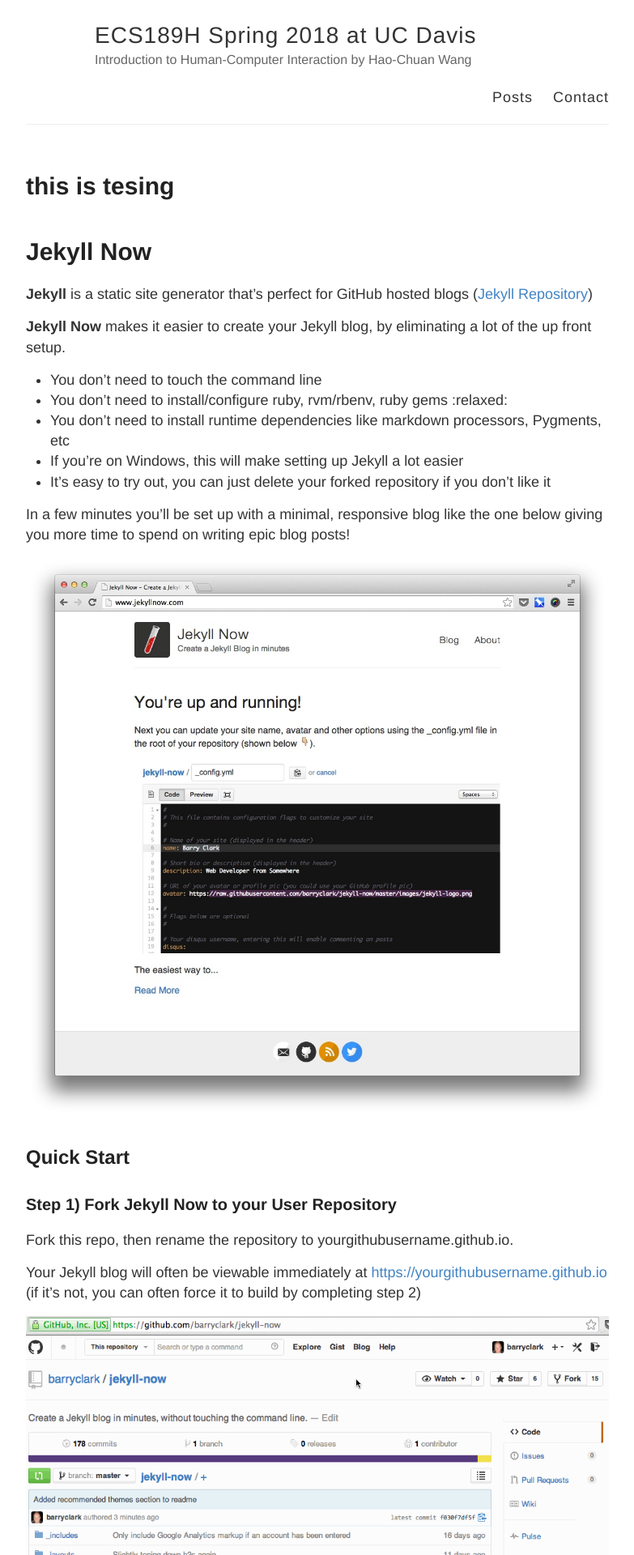
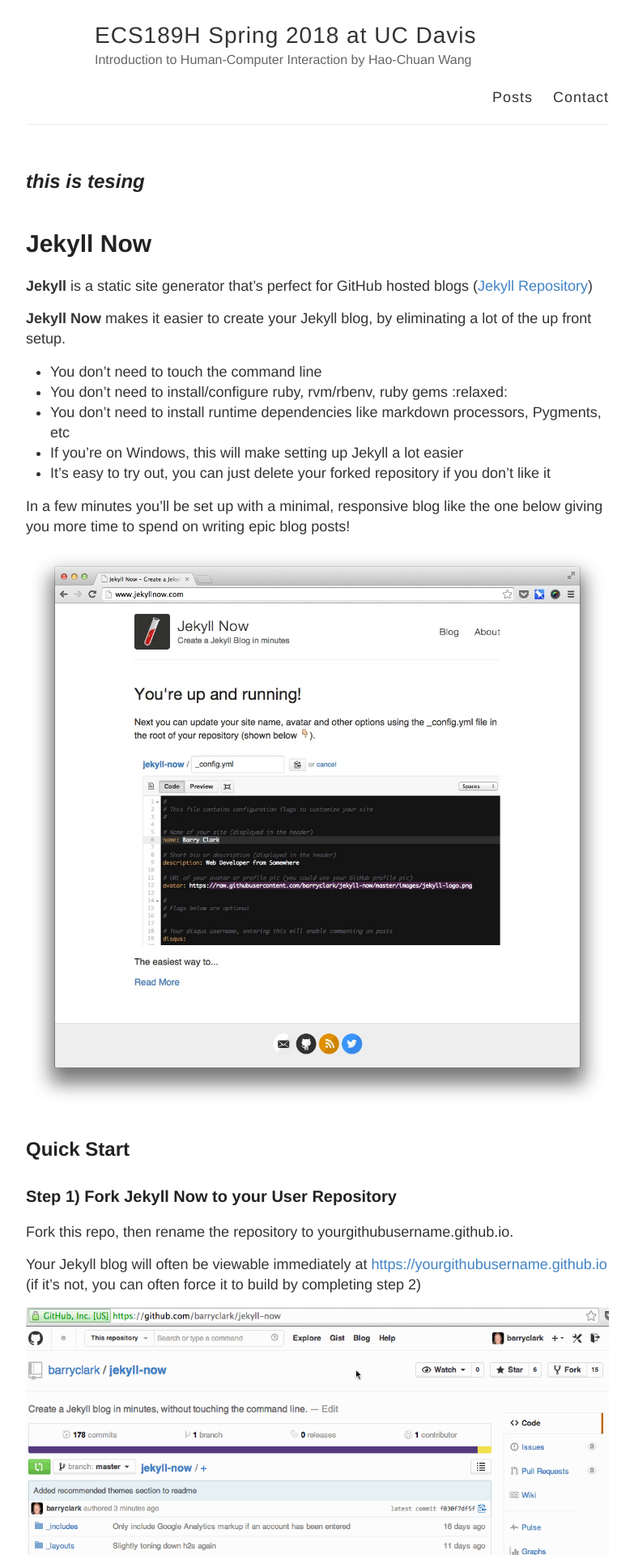
Before and after one commit to hciwang/hciwang.github.io, a Jekyll site: the page built from index.html, in a window 1280 px wide. Shown: the top 1920 px of the page at 81% size, without its empty margins (248-1031 px from the left). Built offline with Jekyll 4.4.1, drawn with Linux system fonts in a browser that asks for light colours.

Commit message:
Update index.html

```diff
--- a/index.html
+++ b/index.html
@@ -6,8 +6,8 @@
   {% for post in site.posts %}
     <article class="post">
 
-      <h1>
-        <!--<a href="{{ site.baseurl }}{{ post.url }}">-->{{ post.title }}<!--</a>--></h1>
+      <h2><i>
+        <!--<a href="{{ site.baseurl }}{{ post.url }}">-->{{ post.title }}<!--</a>--></i></h2>
 
       <div class="entry">
 <!--        {{ post.excerpt }}-->
```
